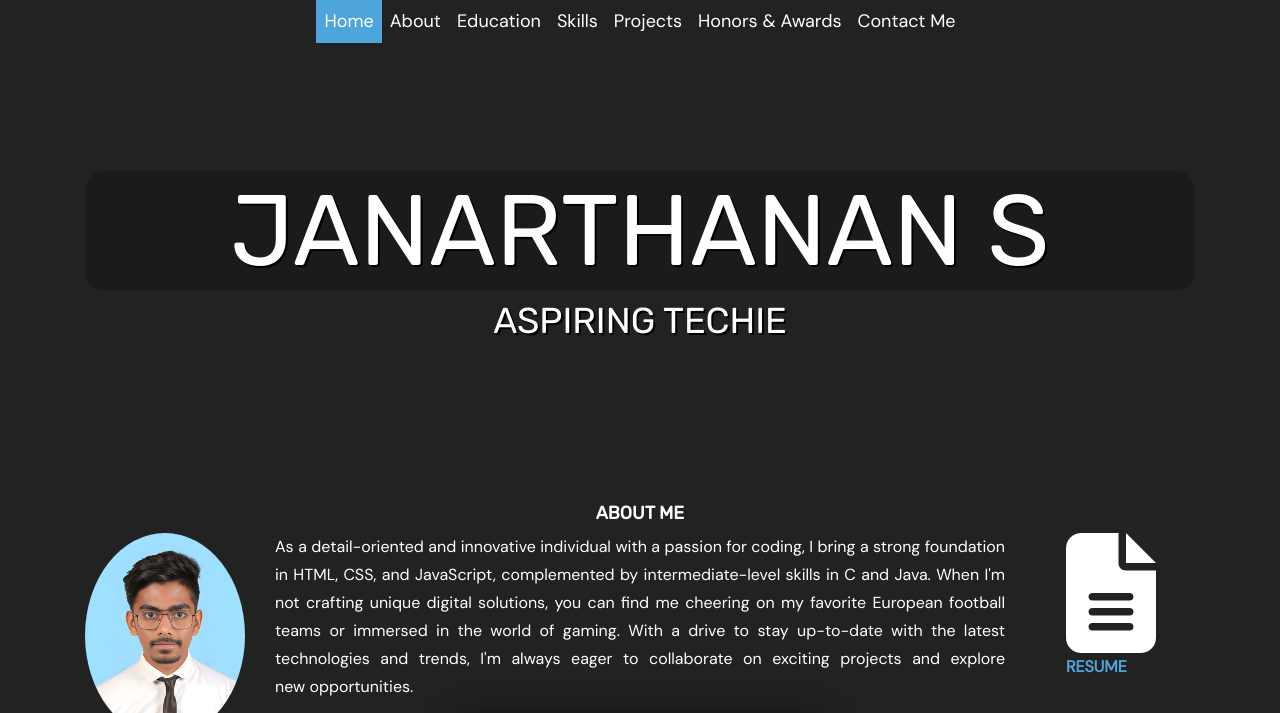
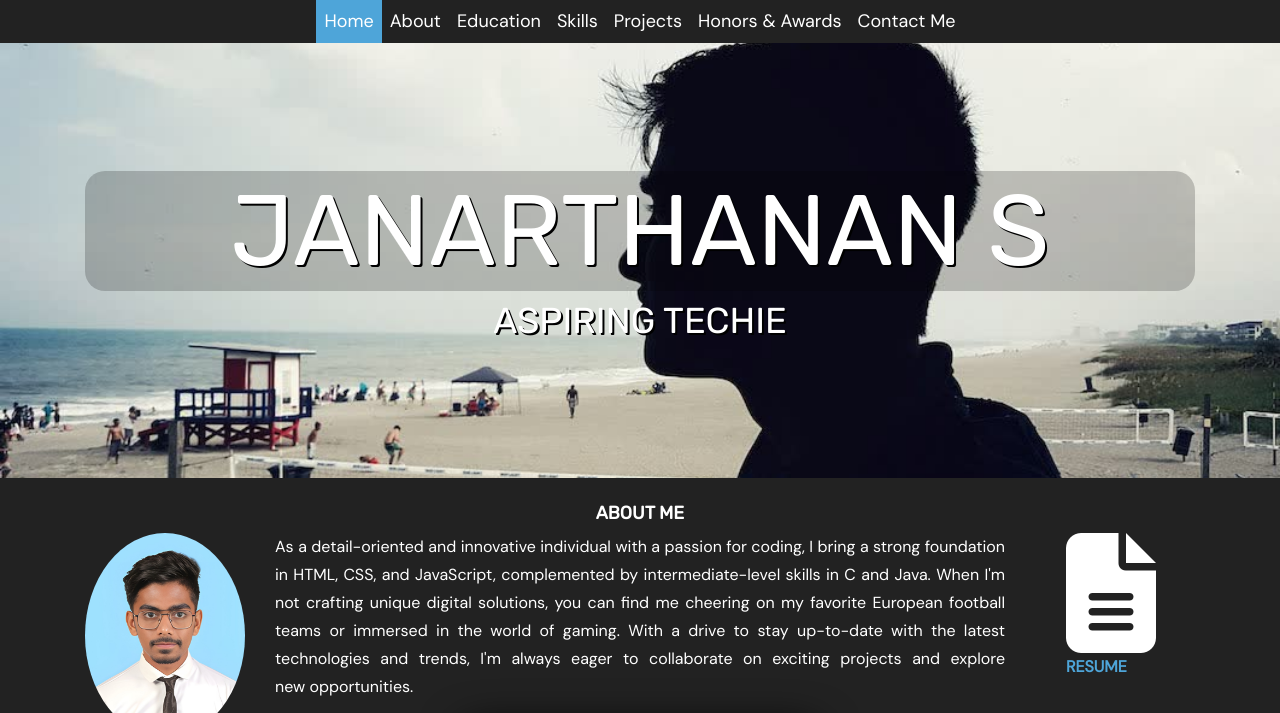
Before and after one commit to Janarthanan1304/Portfolio, a plain HTML site: page index.html in a window 1280 px wide. Shown: the top 713 px of the page. Drawn offline with nearby package versions, Linux system fonts and the light colour scheme.

Commit message:
Update main.css

```diff
--- a/main.css
+++ b/main.css
@@ -185,7 +185,7 @@ SECTION WRAPS
 
 /* Header Wrap */
 .header {
-  background: url(../assets/cocoa-beach-me.jpg) no-repeat center top;
+background: url("cocoa-beach-me.jpg") no-repeat center top;
 padding-top: 10vw;
 padding-bottom: 10vw;
 text-align: center;
@@ -194,12 +194,13 @@ SECTION WRAPS
 background-position: center center;
 min-height: 20vw;
 width: 100%;
-
 -webkit-background-size: cover;
 -moz-background-size: cover;
 -o-background-size: cover;
 background-size: cover;
+display: flex;
 }
+
 @media only screen and (max-width: 768px) {
 .header {
 background-size: 100% auto;
```
Lines whose indentation alone changed are shown as unchanged.
